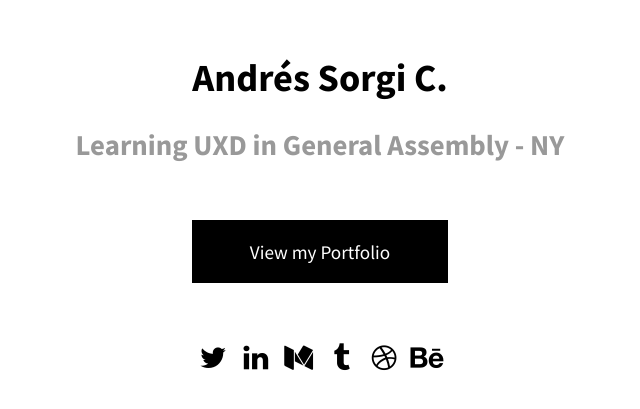
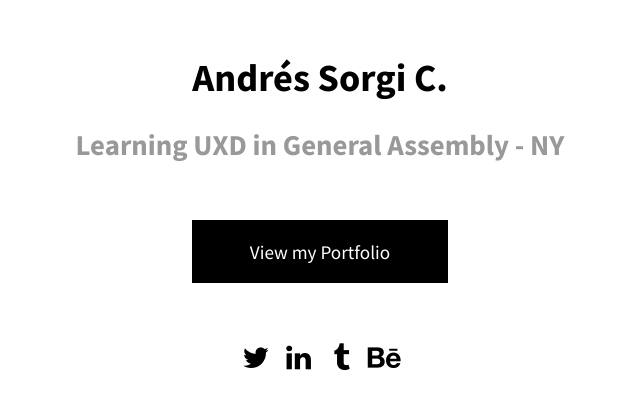
Before and after one commit to ndrss/ndrss.github.io, a plain HTML site: page index.html in a window 1280 px wide. Shown: the part 107-516 px from the top of the page, without its empty margins (320-960 px from the left). Drawn offline with Linux system fonts and the light colour scheme.

Commit message:
Update index.html

```diff
--- a/index.html
+++ b/index.html
@@ -1,45 +1,26 @@
 <!doctype html>
 <html lang="en-us">
-	<!-- Hi! This is just a "comment". It's as if this line of code doesn't even exist. The browser will just ignore it completely. -->
-	<!--
-		This is another comment, with the same effect, just formatted a little differently. The purpose of comments is to make documents of code more readable, either by others, or more likely by yourself in 3 months. They are *almost* never this verbose.
 
-		P.S. That first line, "<!doctype html>" tells the web browser we're using the most recent version of HTML. The second line is the opening tag for the "html" element, which goes the extra mile of indicating that this page is set in American English.
-	-->
 	<head>
-		<!--
-			So far, so good. HTML uses opening and closing tags like <p> and </p>. When you're working between those tags, you're "inside" that "element". Right now I'm writing to you from inside the "head" element, which in turn is inside the "html" element.
-		-->
+
 		<meta charset="utf-8">
-		<!--
-			^ That line is very helpful. It tells the web browser what text encoding to use. You'll pretty much always want to use this one, which will allow you to use characters like “”‘’ with abandon.
-		-->
+
 		<meta name="viewport" content="width=device-width, initial-scale=1">
 		<!--
 			^ That line is also very helpful. It doesn't really have any effect on desktop web browsers, but on smartphones and tablets, if we didn't include that line, they would default to just shrinking down the desktop-sized website. This tells those browsers (that are really just trying to be helpful), "It's cool, I got this, just own your smaller screen size. Don't pretend to be something you're not." Without this we'd all still be using websites on our phones by zooming in and out all the time just to figure out what we're looking for in the first place.
 
 			Briefly: that tag enables us to make a responsive web page. More in "main.css".
 		-->
-		<title>Turanga Leela</title>
-		<!--
-			^ That's the "title", which is used as the label for the tab, and for search results on Google and DuckDuckGo if or when this page is available on the web and has been "crawled" by those search engines.
-		-->
+		<title>Andres Sorgi</title>
+
 		<link href='http://fonts.googleapis.com/css?family=Source+Sans+Pro:400,700,400italic,700italic' rel='stylesheet' type='text/css'>
-		<!--
-			^ That line lets us use a font from Google fonts, in this case two weights (normal and bold) of Source Sans Pro in their upright and italic styles. The full Google fonts library is available at https://www.google.com/fonts. This font will be referenced in the file called "main.css".
-		-->
+
 		<link rel="stylesheet" href="http://maxcdn.bootstrapcdn.com/font-awesome/4.3.0/css/font-awesome.min.css">
-		<!--
-			^ That line lets us use some icons on the page. More below.
-		-->
+
 		<link rel="stylesheet" href="main.css">
-		<!--
-			^ And that one connects to our CSS file, which will give the browser some instructions for how we'd like the page to look. Content goes in the HTML document, where it is structured, information about how to style that content goes in a separate CSS document. $10 name for this strategy: "Separation of Concerns".
-		-->
+
 	</head>
-	<!--
-		Phew! Finally out of the "head", now onto the "body".
-	-->
+
 	<body>
 		<!--
 			You probably noticed that nothing in the "head" had to do with the actual contents of the page. That's what the "body" is for. An HTML document has one "html" element that contains everything. Inside it goes one "head" for meta information and one "body" for content. That's it.
@@ -93,14 +74,8 @@
 			<a href="https://www.linkedin.com/profile/view?id=71263316&trk=nav_responsive_tab_profile">
 				<span class="fa fa-fw fa-linkedin"></span>
 			</a>
-			<a href="http://medium.com/">
-				<span class="fa fa-fw fa-medium"></span>
-			</a>
-			<a href="http://tumblr.com/">
+			<a href="www.lifeinmonochrom.com">
 				<span class="fa fa-fw fa-tumblr"></span>
-			</a>
-			<a href="http://dribbble.com/">
-				<span class="fa fa-fw fa-dribbble"></span>
 			</a>
 			<a href="http://behance.com/">
 				<span class="fa fa-fw fa-behance"></span>
```
